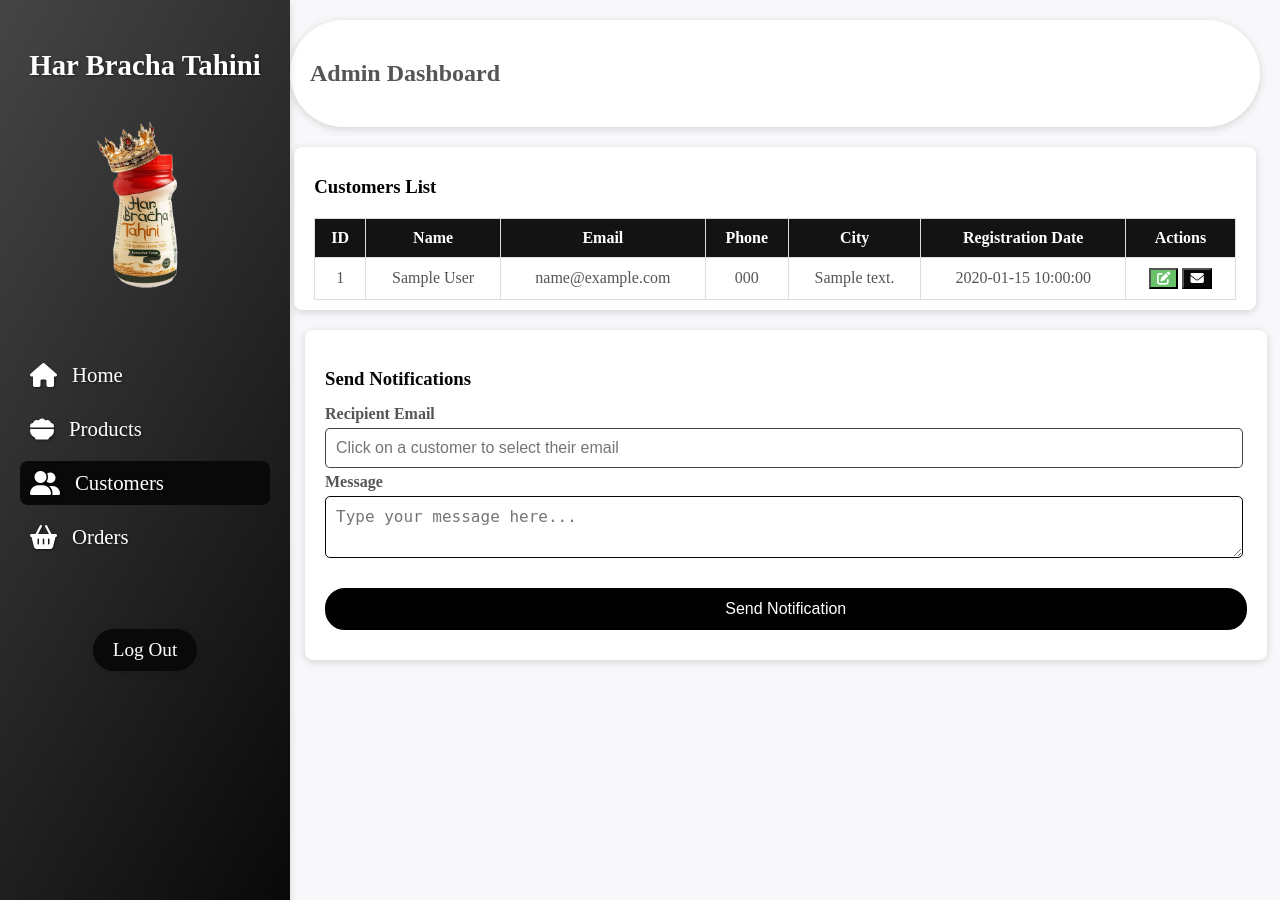
After one commit to LanaHawash/Tahini, a PHP site: page /Customer.php in a window 1280 px wide. The commit adds this page. Run offline with PHP 8.4, Linux system fonts and the light colour scheme; tables that the repository leaves empty or names only in its code hold one stand-in row (values such as "Sample post"); some libraries are stand-ins or nearby versions.

Commit message:
8-5-2025

```diff
--- /dev/null
+++ b/Customer.php
@@ -0,0 +1,252 @@
+<?php
+session_start();
+
+// Database connection settings
+$host = 'localhost';
+$db = 'tahini_db';
+$user = 'postgres';
+$pass = '12217336';
+$dsn = "pgsql:host=$host;dbname=$db";
+
+try {
+    $pdo = new PDO($dsn, $user, $pass);
+    $pdo->setAttribute(PDO::ATTR_ERRMODE, PDO::ERRMODE_EXCEPTION);
+} catch (PDOException $e) {
+    die("Database connection failed: " . $e->getMessage());
+}
+
+// Edit user
+if ($_SERVER['REQUEST_METHOD'] == 'POST' && isset($_POST['action']) && $_POST['action'] === 'edit') {
+    $user_id = $_POST['user_id'];
+    $name = $_POST['name'];
+    $email = $_POST['email'];
+    $phone = $_POST['phone'];
+    $address = $_POST['address'];
+
+    try {
+        $stmt = $pdo->prepare("UPDATE users SET name = :name, email = :email, phone = :phone, address = :address WHERE id = :id");
+        $stmt->execute([
+            ':name' => $name,
+            ':email' => $email,
+            ':phone' => $phone,
+            ':address' => $address,
+            ':id' => $user_id
+        ]);
+        echo "User updated successfully.";
+    } catch (PDOException $e) {
+        echo "Error updating user: " . $e->getMessage();
+    }
+    exit;
+}
+
+// Fetch all customers
+$stmt = $pdo->prepare("SELECT * FROM users");
+$stmt->execute();
+$customers = $stmt->fetchAll(PDO::FETCH_ASSOC);
+?>
+
+<!DOCTYPE html>
+<html lang="en">
+<head>
+    <meta charset="UTF-8">
+    <meta name="viewport" content="width=device-width, initial-scale=1.0">
+    <title>Admin Customer</title>
+    <link rel="stylesheet" href="https://cdnjs.cloudflare.com/ajax/libs/font-awesome/6.7.2/css/all.min.css" />
+    <link rel="stylesheet" href="cs/Admin.css">
+</head>
+<body>
+<div class="page-wrapper">
+    <div class="sidebar">
+        <div class="brand">
+            <h3>Har Bracha Tahini</h3>
+        </div>
+        <div class="profile-card">
+            <div class="profile-img">
+                <img class="dd" src="img/KIG5.png" alt="Profile Image">
+            </div>
+        </div>
+        <div class="sidebar-menu">
+            <div class="menu-item"><a href="Admin.php"><i class="fas fa-home"></i><span>Home</span></a></div>
+            <div class="menu-item"><a href="Productsad.php"><i class="fa-solid fa-bowl-food"></i><span>Products</span></a></div>
+            <div class="menu-item"><a href="#" class="activeM"><i class="fa-solid fa-user-group"></i><span>Customers</span></a></div>
+            <div class="menu-item"><a href="Orders.php"><i class="fa-solid fa-basket-shopping"></i><span>Orders</span></a></div>
+        </div>
+        <div align="center">
+            <a href="index.php" class="logout-btn">Log Out</a>
+        </div>
+    </div>
+
+    <div class="main-content">
+        <header>
+            <h2>Admin Dashboard</h2>
+        </header>
+
+        <!-- Customer Table -->
+        <div class="customers-list">
+            <h3>Customers List</h3>
+            <table>
+                <thead>
+                <tr>
+                    <th>ID</th>
+                    <th>Name</th>
+                    <th>Email</th>
+                    <th>Phone</th>
+                    <th>City</th>
+                    <th>Registration Date</th>
+                    <th>Actions</th>
+                </tr>
+                </thead>
+                <tbody>
+                <?php
+                if (count($customers) > 0) {
+                    foreach ($customers as $customer) {
+                        echo "<tr id='customer-row-{$customer['id']}'>";
+                        echo "<td>{$customer['id']}</td>";
+                        echo "<td>{$customer['name']}</td>";
+                        echo "<td>{$customer['email']}</td>";
+                        echo "<td>{$customer['phone']}</td>";
+                        echo "<td>{$customer['address']}</td>";
+                        echo "<td>{$customer['created_at']}</td>";
+                        echo "<td>
+                                    <button class='btn btn-edit' onclick=\"editCustomer({$customer['id']})\"><i class='fas fa-edit'></i></button>
+                                    <button class='btn btn-email' onclick=\"fillEmailField('{$customer['email']}')\"><i class='fas fa-envelope'></i></button>
+                                </td>";
+                        echo "</tr>";
+                    }
+                } else {
+                    echo "<tr><td colspan='8'>No customers found</td></tr>";
+                }
+                ?>
+                </tbody>
+            </table>
+        </div>
+
+        <div class="send-notifications">
+            <h3>Send Notifications</h3>
+            <form id="notification-form" method="POST" action="php/email.php">
+                <div class="form-group">
+                    <label for="notification-email">Recipient Email</label>
+                    <input type="email" id="notification-email" name="email" placeholder="Click on a customer to select their email" required>
+                </div>
+                <div class="form-group">
+                    <label for="notification-message">Message</label>
+                    <textarea id="notification-message" name="message" placeholder="Type your message here..." required></textarea>
+                </div>
+                <button type="submit" class="btn-submit">Send Notification</button>
+            </form>
+        </div>
+
+
+        <script>
+    // Edit customer
+    function editCustomer(customerId) {
+        const row = document.getElementById(`customer-row-${customerId}`);
+        const cells = row.querySelectorAll("td");
+        const editableFields = ["name", "email", "phone", "address"];
+        const formData = new FormData();
+
+        if (row.isEditing) {
+            editableFields.forEach((field, index) => {
+                const cell = cells[index + 1]; // Skip the ID column
+                const inputValue = cell.querySelector("input").value; // Get input value
+                cell.innerText = inputValue; // Update text in the cell
+                formData.append(field, inputValue); // Add the updated value to FormData
+            });
+
+            formData.append("action", "edit");
+            formData.append("user_id", customerId);
+
+            fetch("", {
+                method: "POST",
+                body: formData,
+            })
+                .then((response) => response.text())
+                .then((data) => {
+                    alert(data);
+                    row.isEditing = false; // Toggle the editing state off
+                })
+                .catch((error) => console.error("Error:", error));
+        } else {
+            editableFields.forEach((field, index) => {
+                const cell = cells[index + 1]; // Skip the ID column
+                const value = cell.innerText;
+                cell.innerHTML = `<input type="text" value="${value}" />`; // Make cell editable
+            });
+
+            row.isEditing = true; // Toggle the editing state on
+        }
+    }
+
+    // Delete customer
+    /*
+    function deleteCustomer(customerId) {
+        if (confirm("Are you sure you want to delete this customer?")) {
+            const formData = new FormData();
+            formData.append("action", "delete");
+            formData.append("user_id", customerId);
+
+            fetch("", {
+                method: "POST",
+                body: formData,
+            })
+                .then((response) => response.text())
+                .then((data) => {
+                    alert(data);
+                    location.reload();
+                })
+                .catch((error) => console.error("Error:", error));
+        }
+    }*/
+
+    // Fill email field with customer's email when clicked
+    // Fill email field with customer's email when clicked
+    // عند النقر على عميل، يتم تعيين بريده الإلكتروني في الحقل الخاص
+    function fillEmailField(email) {
+        document.getElementById('notification-email').value = email;
+        alert(`Email field filled with: ${email}`);
+        // يمكن جعل قسم الإشعارات مرئيًا (إن كان مخفيًا)
+        document.querySelector('.send-notifications').scrollIntoView({ behavior: 'smooth' });
+    }
+
+    // إرسال الإشعار
+    function sendNotification() {
+        const email = document.getElementById('notification-email').value;
+        const message = document.getElementById('notification-message').value;
+
+        if (!email) {
+            alert('Please select a customer by clicking on their row.');
+            return;
+        }
+
+        if (message.trim() === '') {
+            alert('Please write a message before sending.');
+            return;
+        }
+
+        // إعداد البيانات لإرسالها عبر POST
+        const formData = new FormData();
+        formData.append('email', email);
+        formData.append('message', message);
+
+        // إرسال الطلب عبر fetch إلى ملف PHP
+        fetch('email.php', {
+            method: 'POST',
+            body: formData,
+        })
+            .then((response) => response.text())
+            .then((data) => {
+                alert(data); // عرض الرسالة المستلمة من الخادم
+                // إعادة تعيين الحقول بعد الإرسال
+                document.getElementById('notification-email').value = '';
+                document.getElementById('notification-message').value = '';
+            })
+            .catch((error) => {
+                alert('Error sending the message. Please try again.');
+                console.error('Error:', error);
+            });
+    }
+
+
+        </script>
+</body>
+</html>
--- a/Orders.php
+++ b/Orders.php
@@ -94,7 +94,7 @@ try {
 
         <div class="sidebar-menu">
             <div class="menu-item">
-                <a href="Admin.html">
+                <a href="Admin.php">
                     <i class="fas fa-home"></i>
                     <span>Home</span>
                 </a>
@@ -106,7 +106,7 @@ try {
                 </a>
             </div>
             <div class="menu-item">
-                <a href="Customer.html">
+                <a href="Customer.php">
                     <i class="fa-solid fa-user-group"></i>
                     <span>Customers</span>
                 </a>
@@ -162,7 +162,7 @@ try {
                             <td><?= htmlspecialchars($row['customer_name']) ?></td>
                             <td><?= htmlspecialchars($row['products']) ?></td>
                             <td><span class="status <?= strtolower($row['status']) ?>"><?= htmlspecialchars($row['status']) ?></span></td>
-                            <td>NIS<?= htmlspecialchars($row['total_price']) ?></td>
+                            <td><?= htmlspecialchars($row['total_price']) ?>NIS</td>
                             <td><?= htmlspecialchars($row['order_date']) ?></td>
                             <td>
                                 <button class="btn-action" data-id="<?= $row['order_id'] ?>" data-status="Completed">✔️</button>
--- a/Productsad.php
+++ b/Productsad.php
@@ -142,7 +142,7 @@ try {
 
         <div class="sidebar-menu">
             <div class="menu-item">
-                <a href="Admin.html">
+                <a href="Admin.php">
                     <i class="fas fa-home"></i>
                     <span>Home</span>
                 </a>
@@ -154,7 +154,7 @@ try {
                 </a>
             </div>
             <div class="menu-item">
-                <a href="Customer.html">
+                <a href="Customer.php">
                     <i class="fa-solid fa-user-group"></i>
                     <span>Customers</span>
                 </a>
--- a/cart.php
+++ b/cart.php
@@ -5,7 +5,7 @@
 $host = 'localhost';
 $db = 'tahini_db';
 $user = 'postgres';
-$pass = '12217434';
+$pass = '12217336';
 $dsn = "pgsql:host=$host;dbname=$db";
 session_start();
 
@@ -99,7 +99,7 @@ try {
         </ul>
         <div class="sign-in">
             <?php
-            session_start();
+
             if (isset($_SESSION['user_id'])): ?>
                 <a href="php/logout.php"><i class="fa-solid fa-right-from-bracket"></i></a>
                 <span>Logout</span>
--- a/cs/Admin.css
+++ b/cs/Admin.css
@@ -767,6 +767,7 @@ header {
     padding: 5px 10px;
     border-radius: 5px;
     color: var(--white);
+    background-color: #333333;
     font-size: 0.9rem;
 }
 .orders-list .btn-action {
@@ -778,6 +779,7 @@ header {
 }
 
 .orders-list .status.completed {
+    color: white;
     background-color: green;
 }
 
@@ -788,6 +790,7 @@ header {
 }
 
 .orders-list .status.pending {
+    color: white;
     background-color: orange;
     padding: 5px 17px;
 }
@@ -799,6 +802,7 @@ header {
 }
 
 .orders-list .status.cancelled {
+    color: white;
     background-color: red;
 }
 
--- a/index.php
+++ b/index.php
@@ -163,7 +163,7 @@
 $host = 'localhost';
 $db = 'tahini_db';
 $user = 'postgres';
-$pass = '12217434';
+$pass = '12217336';
 $dsn = "pgsql:host=$host;dbname=$db";
 
 try {
--- a/php/addAdmin.php
+++ b/php/addAdmin.php
@@ -4,7 +4,7 @@
 $host = 'localhost';
 $dbname = 'tahini_db';
 $user = 'postgres';
-$pass = '12217434';
+$pass = '12217336';
 
 try {
     $pdo = new PDO("pgsql:host=$host;dbname=$dbname", $user, $pass);
--- a/php/add_to_cart.php
+++ b/php/add_to_cart.php
@@ -15,7 +15,7 @@ $customer_id = $_SESSION['user_id'];
 $host = 'localhost';
 $db = 'tahini_db';
 $user = 'postgres';
-$pass = '12217434';
+$pass = '12217336';
 $dsn = "pgsql:host=$host;dbname=$db";
 
 try {
--- a/php/signIn.php
+++ b/php/signIn.php
@@ -5,7 +5,7 @@ session_start();
 $host = 'localhost';
 $dbname = 'tahini_db';
 $user = 'postgres';
-$pass = '12217434';
+$pass = '12217336';
 
 try {
     $pdo = new PDO("pgsql:host=$host;dbname=$dbname", $user, $pass);
@@ -31,7 +31,7 @@ try {
             $_SESSION['email'] = $user['email'];
             // Redirect based on role
             if ($user['role'] === 'admin') {
-                header("Location: ../Admin.html");
+                header("Location: ../Admin.php");
             } else {
                 header("Location: ../index.php");
             }
--- a/php/signUp.php
+++ b/php/signUp.php
@@ -3,7 +3,7 @@
 $host = 'localhost';
 $dbname = 'tahini_db';
 $user = 'postgres';
-$password = '12217434';
+$password = '12217336';
 
 
 
@@ -38,7 +38,7 @@ try {
 
         echo"<script>
                     alert('Sign-Up successful! Welcome, $name.');
-                    window.location.href = '../index.php';
+                    window.location.href = '../Sign_in.html';
                   </script>";
 
         // Redirect or show success message
```
Also changed, not shown: Admin.html (deleted, +0 -59 lines), Admin.php (added, +99 -0 lines), Customer.html (deleted, +0 -210 lines), php/email.php (added, +18 -0 lines), php/submit_checkout.php (+16 -12 lines).
